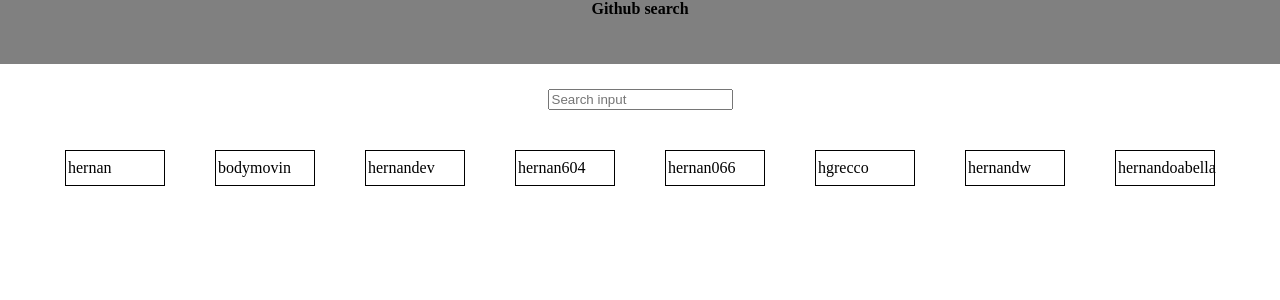
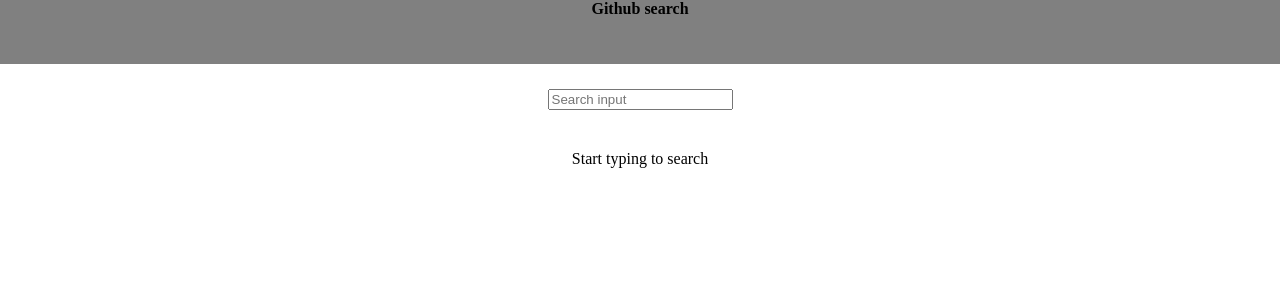
Before and after one commit to hernandcb/fulll-tests, a React (Vite) app in the folder Frontend/github-user-search/: page / in a window 1280 px wide. Shown: the top 300 px of the page. Built offline with nearby package versions, Linux system fonts and the light colour scheme.

Commit message:
feat: geting results from github API

```diff
--- a/Frontend/github-user-search/src/App.css
+++ b/Frontend/github-user-search/src/App.css
@@ -15,6 +15,7 @@
   display: flex;
   justify-content: space-evenly;
   padding: 15px;
+  flex-wrap: wrap;
 }
 
 .card-user {
--- a/Frontend/github-user-search/src/App.tsx
+++ b/Frontend/github-user-search/src/App.tsx
@@ -1,67 +1,50 @@
+import { useState, type ChangeEvent } from 'react';
 import './App.css';
 
-const users = [
-  {
-    login: 'hernan',
-    id: 15841,
-    avatar_url: 'https://avatars.githubusercontent.com/u/15841?v=4',
-    url: 'https://api.github.com/users/hernan',
-  },
-  {
-    login: 'bodymovin',
-    id: 11096607,
-    avatar_url: 'https://avatars.githubusercontent.com/u/11096607?v=4',
-    url: 'https://api.github.com/users/bodymovin',
-  },
-  {
-    login: 'hernandev',
-    id: 1143355,
-    avatar_url: 'https://avatars.githubusercontent.com/u/1143355?v=4',
-    url: 'https://api.github.com/users/hernandev',
-  },
-  {
-    login: 'hernan604',
-    id: 480616,
-    avatar_url: 'https://avatars.githubusercontent.com/u/480616?v=4',
-    url: 'https://api.github.com/users/hernan604',
-  },
-  {
-    login: 'hernan066',
-    id: 30220961,
-    avatar_url: 'https://avatars.githubusercontent.com/u/30220961?v=4',
-    url: 'https://api.github.com/users/hernan066',
-  },
-  {
-    login: 'hgrecco',
-    id: 278566,
-    avatar_url: 'https://avatars.githubusercontent.com/u/278566?v=4',
-    url: 'https://api.github.com/users/hgrecco',
-  },
-  {
-    login: 'hernandw',
-    id: 43607368,
-    avatar_url: 'https://avatars.githubusercontent.com/u/43607368?v=4',
-    url: 'https://api.github.com/users/hernandw',
-  },
-  {
-    login: 'hernandoabella',
-    id: 24196857,
-    avatar_url: 'https://avatars.githubusercontent.com/u/24196857?v=4',
-    url: 'https://api.github.com/users/hernandoabella',
-  },
-];
+function App() {
+  const [userQuery, setUserQuery] = useState('');
+  const [users, setUsers] = useState([]);
 
-function App() {
+  const handleQueryChange = (event: ChangeEvent<HTMLInputElement>) => {
+    const newQueryValue = event.target.value;
+    setUserQuery(newQueryValue);
+
+    if (newQueryValue === '') {
+      setUsers([]);
+      return;
+    }
+
+    const params = new URLSearchParams();
+    params.append('q', newQueryValue);
+
+    fetch(`https://api.github.com/search/users?${params}`)
+      .then((response) => response.json())
+      .then((data) => setUsers(data.items));
+  };
+
+  const noUserQuery = userQuery === '';
+  const noResults = userQuery !== '' && users.length === 0;
+
   return (
     <>
       <header>Github search</header>
       <main>
         <section id="search">
-          <input type="text" placeholder="Search input" />
+          <input
+            type="text"
+            placeholder="Search input"
+            onChange={handleQueryChange}
+            value={userQuery}
+          />
         </section>
+
         <section id="results">
+          {noUserQuery && <div>Start typing to search</div>}
+          {noResults && <div>There were no users found by '{userQuery}'</div>}
           {users.map((user) => (
-            <article className="card-user">{user.login}</article>
+            <article key={user.id} className="card-user">
+              {user.login}
+            </article>
           ))}
         </section>
       </main>
```
